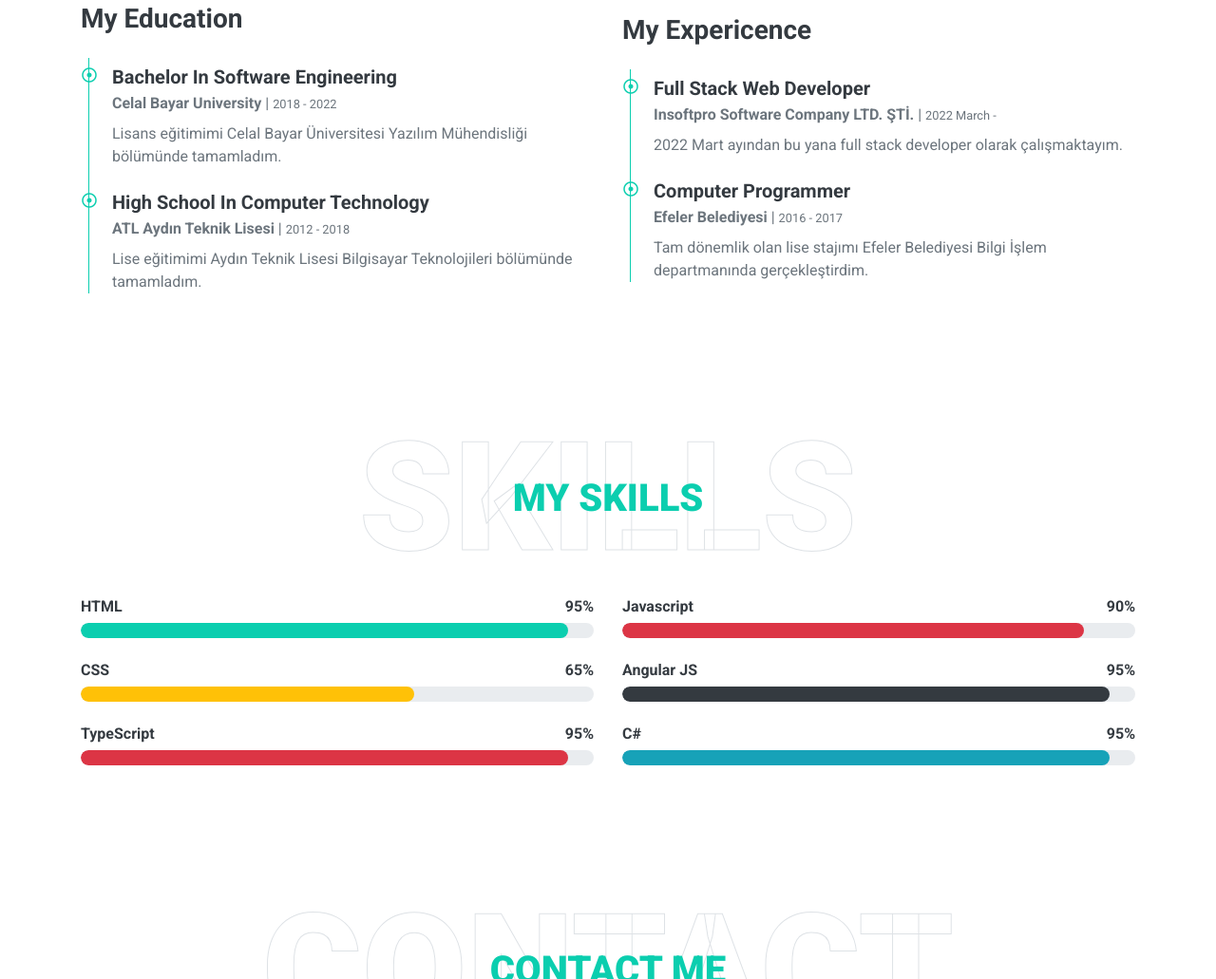
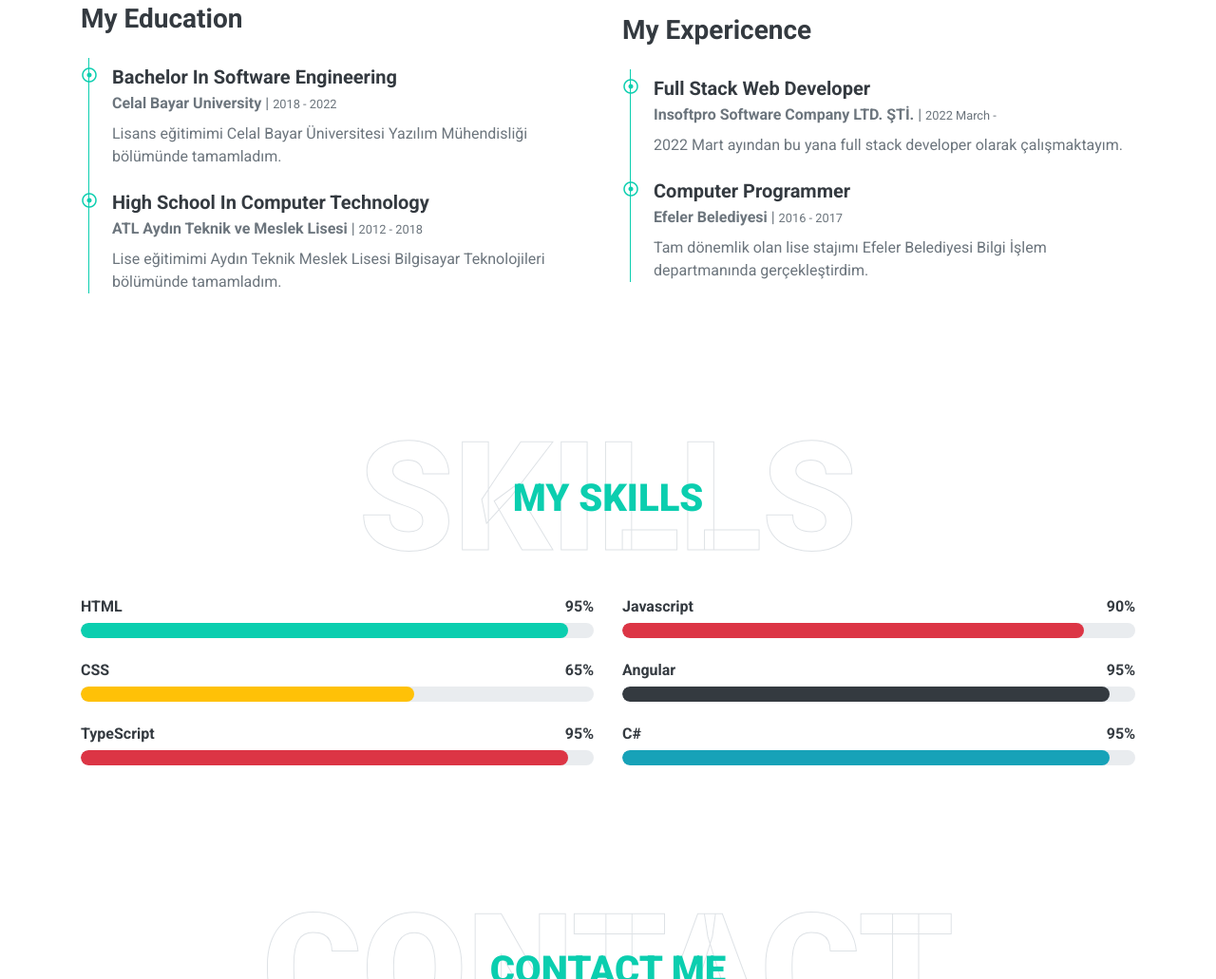
Before and after one commit to alpayduymaz/MyPortfolio, a plain HTML site: page index.html in a window 1280 px wide. Shown: the part 2235-3266 px from the top of the page at 95% size. Drawn offline with nearby package versions, Linux system fonts and the light colour scheme.

Commit message:
bilgi düzeltme

```diff
--- a/index.html
+++ b/index.html
@@ -151,8 +151,8 @@
                         <div class="position-relative mb-4">
                             <i class="far fa-dot-circle text-primary position-absolute" style="top: 2px; left: -32px;"></i>
                             <h5 class="font-weight-bold mb-1">High School In Computer Technology</h5>
-                            <p class="mb-2"><strong>ATL Aydın Teknik Lisesi</strong> | <small>2012 - 2018</small></p>
-                            <p>Lise eğitimimi Aydın Teknik Lisesi Bilgisayar Teknolojileri bölümünde tamamladım.</p>
+                            <p class="mb-2"><strong>ATL Aydın Teknik ve Meslek Lisesi</strong> | <small>2012 - 2018</small></p>
+                            <p>Lise eğitimimi Aydın Teknik Meslek Lisesi Bilgisayar Teknolojileri bölümünde tamamladım.</p>
                         </div>
                     </div>
                 </div>
@@ -228,7 +228,7 @@
                     </div>
                     <div class="skill mb-4">
                         <div class="d-flex justify-content-between">
-                            <h6 class="font-weight-bold">Angular JS</h6>
+                            <h6 class="font-weight-bold">Angular</h6>
                             <h6 class="font-weight-bold">95%</h6>
                         </div>
                         <div class="progress">
```
